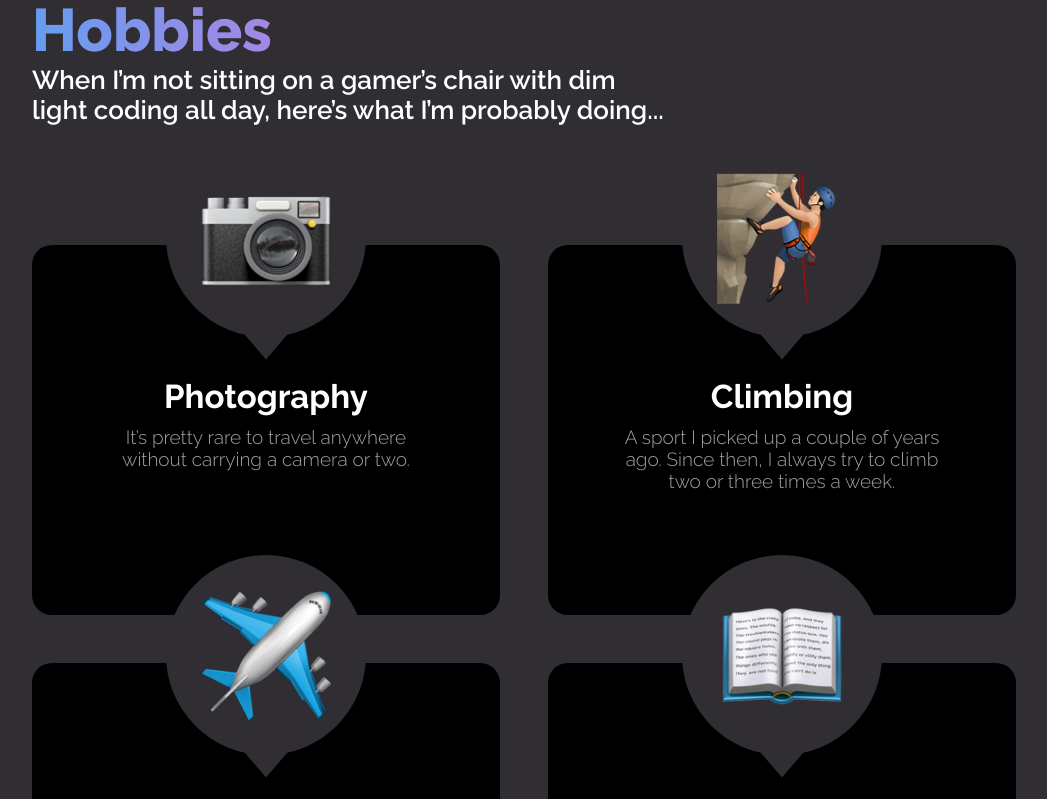
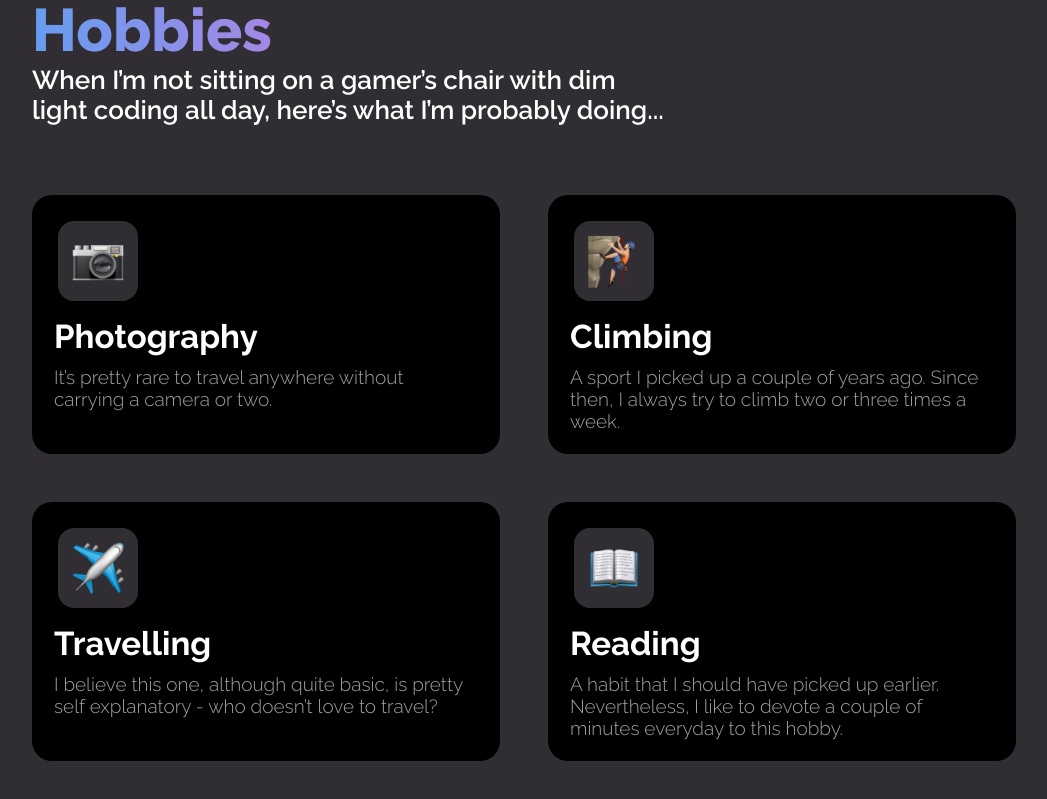
Before and after one commit to alberto-s-ramos/website-2022, a React (Vite) app: page / in a window 1280 px wide. Shown: the part 840-1639 px from the top of the page, without its empty margins (116-1163 px from the left). Built offline with nearby package versions, Linux system fonts and the light colour scheme.

Commit message:
Improve hobbies section

```diff
--- a/src/components/cards/hobbyCard/HobbyCard.scss
+++ b/src/components/cards/hobbyCard/HobbyCard.scss
@@ -2,24 +2,22 @@
 @import "../../../styles/common/mixins";
 @import "../../../styles/common/constants";
 
-$cardPadding: 30px;
+$cardPadding: 105px 20px 20px 20px;
 
 .hobby {
   @extend .card;
   @include flex(flex-start, center);
   padding: $cardPadding;
-  height: 280px;
   max-width: 320px;
-  text-align: center;
+  text-align: left;
 }
 
 .hobby__icon {
-  @include flex(center, center, column);
   @extend .card__icon;
-  width: 125px;
-  height: 125px;
-  top: -10px;
-  left: 50%;
+  width: 65px;
+  height: 65px;
+  top: 3.5rem;
+  left: 3.5rem;
   transform: translate(-50%, -50%);
   transition: background-color 0s ease !important;
 
@@ -27,27 +25,12 @@ $cardPadding: 30px;
     width: 78%;
     height: 78%;
   }
-
-  &::before {
-    transition: border-top-color 0s ease !important;
-    content: '';
-    position: absolute;
-    bottom: -40px;
-    left: 50%;
-    transform: translate(-50%, -50%);
-    width: 0;
-    height: 0;
-    border-left: 30px solid transparent;
-    border-right: 30px solid transparent;
-    border-top: 35px solid;
-    border-top-color: white;
-  }
 }
 
 .hobby__info {
   @extend .card__info;
   @include flex(center, center, column);
-  margin-top: 70px;
+  align-items: flex-start;
   gap: 10px;
 }
 
@@ -70,23 +53,18 @@ $cardPadding: 30px;
 @media (min-width: $vw-medium) {
   .hobby {
     max-width: unset;
-    height: 330px;
+    padding-top: 120px;
   }
   .hobby__icon {
-    width: 170px;
-    height: 170px;
-  }
-  .hobby__info {
-    margin-top: 100px;
+    left: 4rem;
+    top: 4rem;
+    width: 80px;
+    height: 80px;
+
   }
 }
 @media (min-width: $vw-large) {
   .hobby {
-    height: 370px;
-    padding: $cardPadding 60px;
-  }
-  .hobby__icon {
-    width: 200px;
-    height: 200px;
+    padding-top: 120px;
   }
 }
--- a/src/pages/about/About.scss
+++ b/src/pages/about/About.scss
@@ -230,7 +230,6 @@ $c-chat-dark: $c-secondary-dark;
     }
 
     &__hobbies {
-      margin-top: 120px;
       grid-template-columns: 1fr 1fr;
     }
 
--- a/src/pages/contact/Contact.scss
+++ b/src/pages/contact/Contact.scss
@@ -268,7 +268,7 @@
       &::before {
         transform: scale(0.90);
         right: -90px;
-        top: -285px;
+        top: -265x;
       }
     }
   }
--- a/src/pages/experience/Experience.scss
+++ b/src/pages/experience/Experience.scss
@@ -65,7 +65,7 @@
       display: flex;
       justify-content: flex-end;
       top: 0;
-      width: 100%;
+      width: 101%;
       z-index: 1;
       padding: 120px 0 20px;
       box-shadow: 0 35px 45px -55px black;
--- a/src/styles/common/_constants.scss
+++ b/src/styles/common/_constants.scss
@@ -69,7 +69,7 @@ span.low-contrast {
     @include flex(center, center, column);
     background-color: $c-primary-light;
     position: absolute;
-    border-radius: 100%;
+    border-radius: 20%;
 
     img,
     svg {
```
